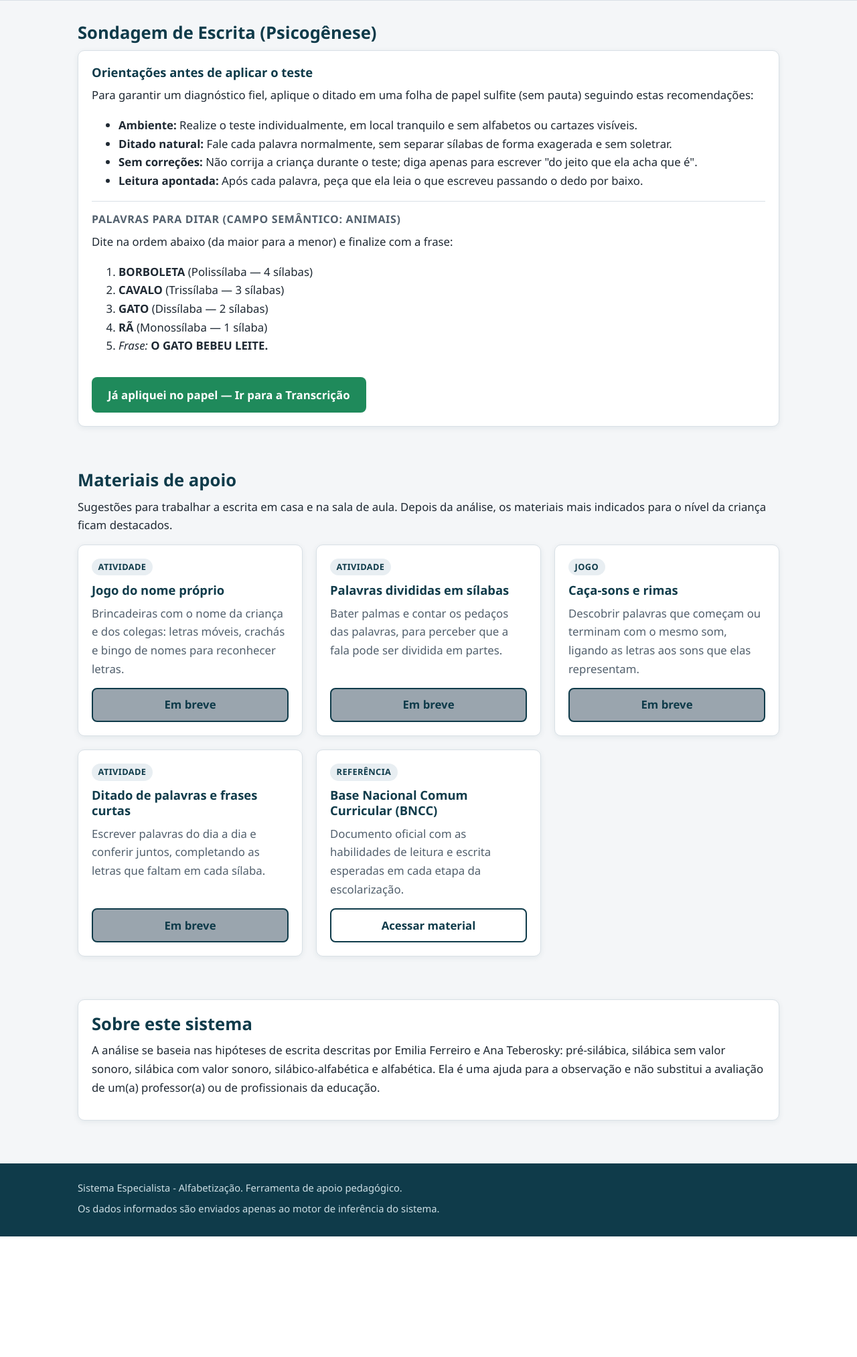
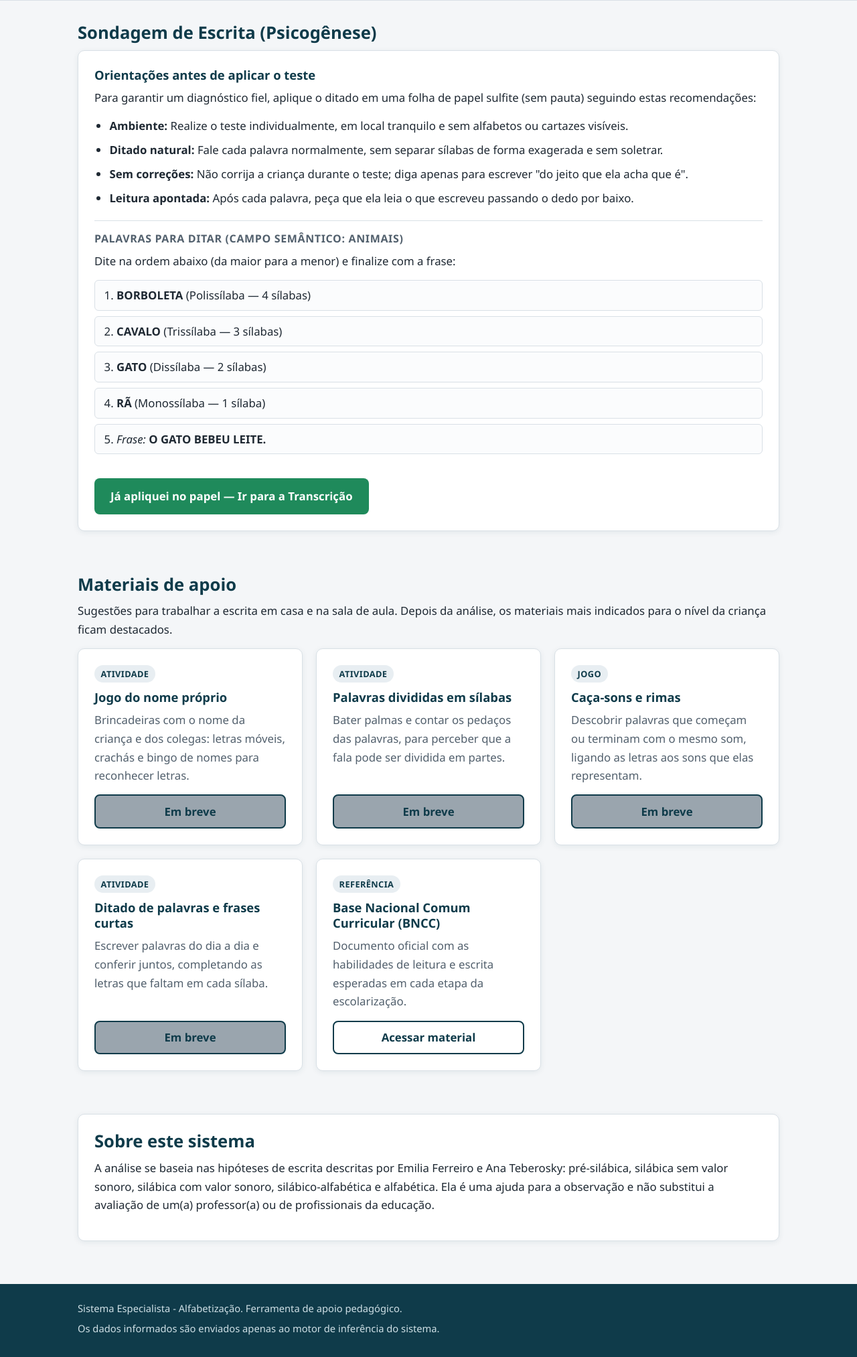
Before and after one commit to asafrm/Alfabetizacao-Educacao, a Flask app: page / in a window 1280 px wide. Shown: the part 235-2261 px from the top of the page at 67% size. Before the commit the page ends 2081 px from the top, so only its background shows below. Run offline with Flask 3, Linux system fonts and the light colour scheme.

Commit message:
att style

```diff
--- a/static/style.css
+++ b/static/style.css
@@ -83,11 +83,30 @@ p { margin: 0 0 .9rem; }
 section.secao { padding: 2rem 0; }
 
 /* ==========================================================
-   4. CARDS, FORMULÁRIO E BOTÕES
+   4. CARDS, ORIENTAÇÕES, FORMULÁRIO E BOTÕES
    ========================================================== */
 .card {
     background: var(--cor-card); border: 1px solid var(--cor-borda);
-    border-radius: var(--raio); box-shadow: var(--sombra); padding: 1.25rem;
+    border-radius: var(--raio); box-shadow: var(--sombra); padding: 1.5rem;
+}
+
+/* Tela de Orientações (Etapa 1) */
+#tela_orientacoes ul,
+#tela_orientacoes ol {
+    margin: .5rem 0 1.25rem;
+    padding-left: 1.4rem;
+}
+#tela_orientacoes li {
+    margin-bottom: .5rem;
+    color: var(--cor-texto);
+}
+#tela_orientacoes ol li {
+    background: #fbfcfd;
+    border: 1px solid var(--cor-borda);
+    border-radius: 6px;
+    padding: .5rem .85rem;
+    list-style-position: inside;
+    margin-left: -1.4rem;
 }
 
 .layout-diagnostico { display: grid; gap: 1.5rem; grid-template-columns: 1fr; }
@@ -111,19 +130,43 @@ input[aria-invalid="true"], select[aria-invalid="true"] { border-color: var(--co
 
 .erro-campo { color: var(--cor-erro); font-size: .9rem; margin-top: .25rem; min-height: 1.2em; }
 
-/* Cada pergunta do diagnóstico fica em um bloco próprio */
+/* Blocos de transcrição e checkbox */
 .pergunta { border: 1px solid var(--cor-borda); border-radius: 8px; padding: 1rem; margin-bottom: 1rem; background: #fbfcfd; }
-.pergunta label { font-weight: 600; display: block; margin-bottom: .25rem; }
+.pergunta label { font-weight: 600; display: block; margin-bottom: .4rem; }
 .pergunta .numero {
     display: inline-block; background: var(--cor-destaque); color: #fff;
     border-radius: 999px; width: 1.7rem; height: 1.7rem; text-align: center;
     font-size: .9rem; line-height: 1.7rem; margin-right: .4rem; font-weight: 700;
 }
 
+/* Alinhamento do checkbox de rabiscos */
+.pergunta input[type="checkbox"] {
+    width: 1.15rem;
+    height: 1.15rem;
+    accent-color: var(--cor-destaque);
+    vertical-align: middle;
+    margin-right: .5rem;
+    cursor: pointer;
+}
+
+/* Destaque visual para as palavras transcritas */
+#bloco_palavras input[type="text"] {
+    text-transform: uppercase;
+    letter-spacing: .06em;
+    font-weight: 600;
+}
+#bloco_palavras input[type="text"]::placeholder {
+    text-transform: none;
+    letter-spacing: normal;
+    font-weight: 400;
+    color: #829ab1;
+}
+
 .botao {
     display: inline-block; font: inherit; font-weight: 700; cursor: pointer;
     background: var(--cor-destaque); color: #fff; border: 0; border-radius: 8px;
     padding: .8rem 1.5rem; text-decoration: none; text-align: center;
+    transition: background .15s ease;
 }
 .botao:hover { background: var(--cor-destaque-escura); }
 .botao:disabled, .botao[aria-disabled="true"] { background: #9aa5ae; cursor: not-allowed; }
```
